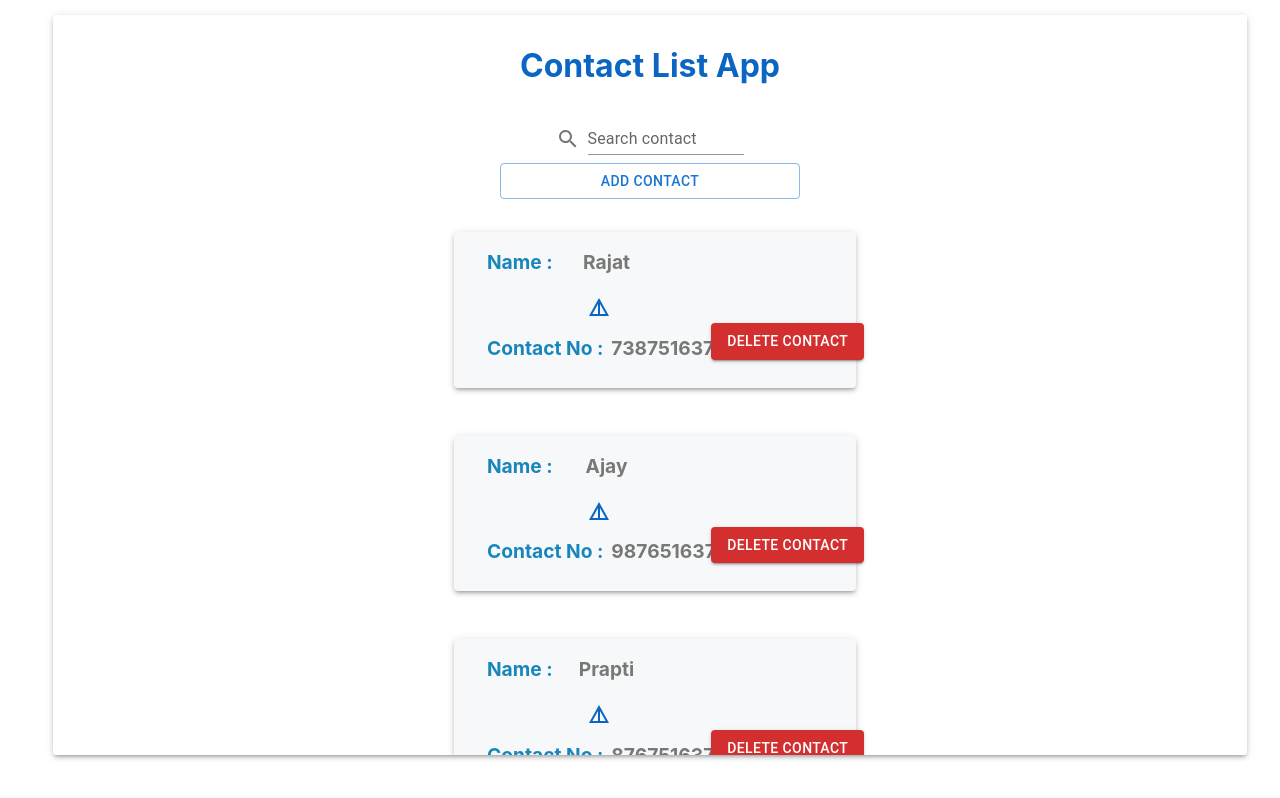
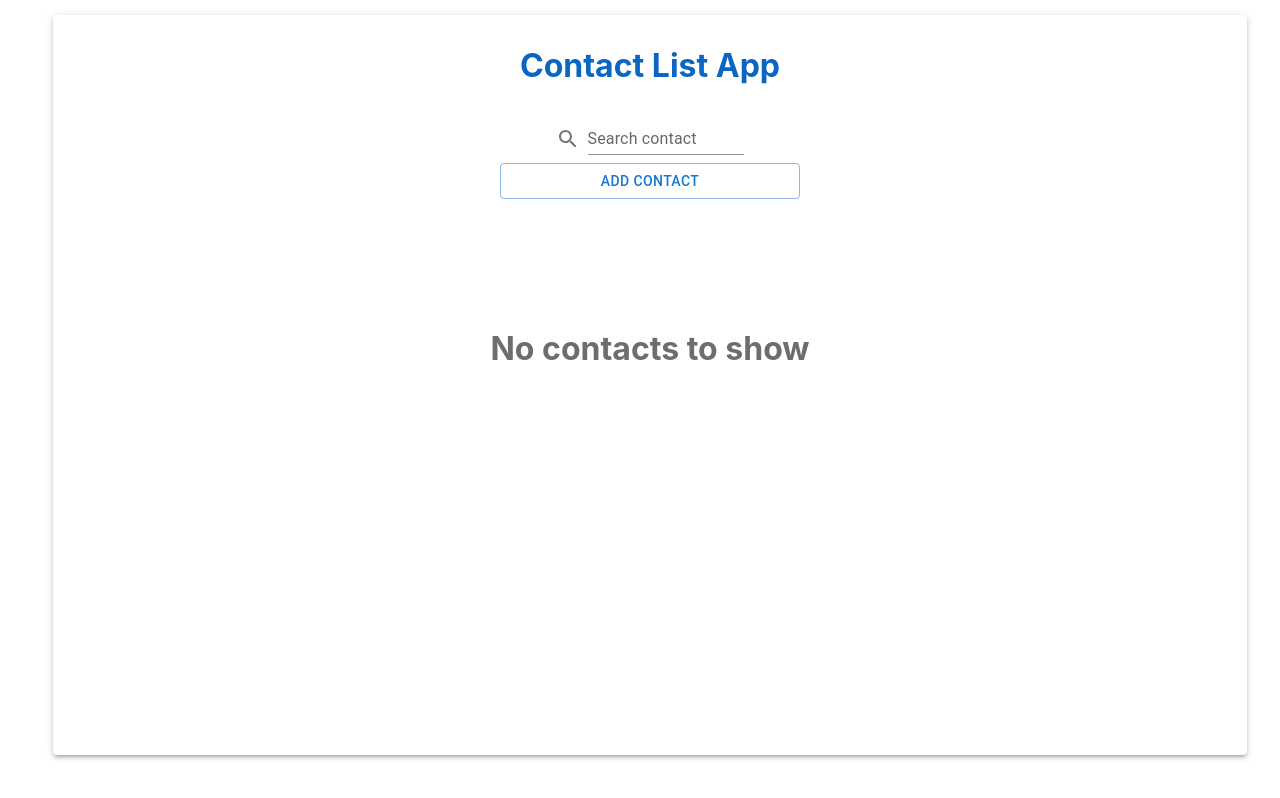
Before and after one commit to Rajattiwari20/React-Contact-App, a React (Create React App) app: page / in a window 1280 px wide. Built offline with nearby package versions, Linux system fonts and the light colour scheme.

Commit message:
Added local storage and improve code and UI

```diff
--- a/package.json
+++ b/package.json
@@ -16,6 +16,7 @@
     "react-dom": "^17.0.2",
     "react-scripts": "4.0.3",
     "styled-components": "^5.3.1",
+    "uuidv4": "^6.2.12",
     "web-vitals": "^1.0.1"
   },
   "scripts": {
--- a/src/components/AddContact.js
+++ b/src/components/AddContact.js
@@ -11,8 +11,14 @@ import DialogTitle from '@mui/material/DialogTitle';
 function AddContact(props) {
 
   const [open, setOpen] = useState(false);
+  const {addContact} = props
   // new contact state
-  const [newContact , setNewContact] = useState({});
+  const [newContact , setNewContact] = useState({
+    name : "",
+    email : "",
+    contactNo : "",
+    address : ""
+  });
 
   const handleClickOpen = () => {
     setOpen(true);
@@ -52,12 +58,19 @@ function AddContact(props) {
       })
   };
 
+
+
   // on add adding new contact at 0 index and remaing array will remain as it is
   const handelAdd = () =>{
-      props.setFilterContact([
-        newContact,
-        ...props.filterContact
-      ])
+      // props.setFilterContact([
+      //   newContact,
+      //   ...props.filterContact
+      // ])
+      if(newContact.name === "" || newContact.email === "" || newContact.contactNo === "" || newContact.address ===""){
+        alert("All fields are mandatory")
+        return
+      }
+      addContact(newContact)
       setOpen(false);
   }
 
--- a/src/components/App.js
+++ b/src/components/App.js
@@ -1,45 +1,58 @@
 import  React, {useState, useEffect} from 'react';
 import { Grid, Paper,TextField, Box} from '@mui/material'
 import AddContact from './AddContact'
-import Contact from './Contact'
-import NoContact from './NoContact'
-import data from '../dummyData'
+import ContactList from './ContactList'
+import {uuid} from 'uuidv4'
 import SearchIcon from '@mui/icons-material/Search';
 
 function App() {
 
   const [contacts , setContacts] = useState([])
-  const [filterContact, setFilterContact] = useState([])
+  const [searchString , setSearchString] = useState("")
+  const [filter , setFilter] = useState([])
 
-  //fillering array to show search result
-  const filterArray = (value) =>{
-    const newValue = value.toLowerCase().trim()
-    if(!newValue){
-      setFilterContact(data);
-    }
-    else{
-      const newFilteredArray = contacts.filter(item=>{
-        //user can serach contacts from all keys
-        return Object.keys(item).some(key => {
-          return item[key].toString().toLowerCase().includes(newValue)
-        })
-      });
-      //set the filteredArray
-      setFilterContact(newFilteredArray)
-    }
+  const addContact =(newContact) =>{
+    // console.log("newContact ==>" , newContact)
+    setContacts([...contacts, {id : uuid(), ...newContact}])
   }
 
-  //set the data
-  useEffect(()=>{
-    setContacts(data)
-    setFilterContact(data);
-  }, [])
+  const deleteContact =(id) =>{
+    const updatedList = contacts.filter((contact) =>{
+      return contact.id !== id;
+    })
+    setContacts(updatedList)
+  }
+
 
 // when user will search handleChnage is called
   const handelChange = (e) => {
     const search = e.target.value;
-    filterArray(search)
+    setSearchString(search)
+    if(searchString !== ""){
+      const filterContacts = contacts.filter((contact) =>{
+      return Object.values(contact).
+        join(" ").toLocaleLowerCase().
+        includes(searchString.toLocaleLowerCase())
+      })
+      setFilter(filterContacts)
+    }else{
+      setFilter(contacts)
+    }
 }
+
+//get the data from localStorage
+useEffect(() =>{
+  let contactsList = JSON.parse(localStorage.getItem('contactsList'))
+  if(contactsList){
+    setContacts(contactsList)
+  }
+
+}, [])
+
+//add data to localStorage
+  useEffect(() =>{
+    localStorage.setItem('contactsList' , JSON.stringify(contacts))
+  }, [contacts])
 
   return (
     <>
@@ -59,23 +72,15 @@ function App() {
                   </Box>
                 </Grid>
                 <Grid item md = {12}>
-                  <AddContact setFilterContact = {setFilterContact} filterContact ={filterContact} />
+                  <AddContact addContact = {addContact}  />
                 </Grid>
-                {/* Maping the filtered Array */}
-                {
-                    filterContact.length > 0 ?
-                    filterContact.map((contact) =>{
-                    return (
-                        <Grid item md = {12} sm = {12} xs = {12}>
-                            <Contact  contact = {contact} setFilterContact = {setFilterContact} filterContact ={filterContact}/>
-                        </Grid>
-                    )
-                    })
-                    :
-                      <Grid item md = {12} sm = {12} xs = {12}>
-                              <NoContact/>
-                      </Grid>
-                  }
+
+                <Grid item md = {12} sm = {12} xs = {12}>
+                    <ContactList
+                      contacts = {searchString.length < 1 ? contacts : filter}
+                      deleteContact = {deleteContact}
+                    />
+                </Grid>
               </Grid>
           </Paper>
         </Grid>
--- a/src/components/Contact.js
+++ b/src/components/Contact.js
@@ -3,21 +3,10 @@ import {Grid, Paper, Button, TextField} from '@mui/material';
 import DetailsIcon from '@mui/icons-material/Details';
 import ContactDetail from './ContactDetail'
 function Contact(props) {
-
-    const {name , email , address , contactNo } = props.contact;
+    const {name , email , address , contactNo , id } = props.contact;
 
     const [open , setOpen] = useState(false);
     const [showDetail , setShowDetail] = useState(false);
-    // const [updatedList , setUpdatedList] = useState(props.filterContact);
-
-
-    //filltering data on the basics of contact number
-    const handelDelete = (contactNo) =>{
-        // console.log("name : ", contactNo )
-        const newArray = props.filterContact.filter((item) => item.contactNo !== contactNo);
-        // console.log("updatedList ==>" , newArray)
-        props.setFilterContact(newArray)
-    }
 
     const handelClick = () =>{
         setOpen(true);
@@ -49,7 +38,7 @@ function Contact(props) {
                         <h1 className = "status">{contactNo} </h1>
                         </Grid>
                         <Grid item >
-                            <Button variant="contained" color="error"  onClick = {() => handelDelete(props.contact.contactNo)} > Delete Contact</Button>
+                            <Button variant="contained" color="error" onClick = {() => props.deleteContact(id)} > Delete Contact</Button>
                         </Grid>
                     </Grid>
                 </Paper>
--- /dev/null
+++ b/src/components/ContactList.js
@@ -0,0 +1,33 @@
+import  React, {useState, useEffect} from 'react';
+import { Grid} from '@mui/material'
+import Contact from './Contact'
+import NoContact from './NoContact'
+
+function ContactList(props) {
+  const {contacts, deleteContact} = props
+  return (
+    <>
+    <Grid container justifyContent = "center"  >
+    {
+        contacts.length > 0 ?
+        contacts.map((contact) =>{
+        return (
+            <Grid item md = {12} sm = {12} xs = {12}>
+                <Contact
+                contact = {contact}
+                deleteContact = {deleteContact}
+                />
+            </Grid>
+        )
+        })
+        :
+        <Grid item md = {12} sm = {12} xs = {12}>
+                <NoContact/>
+        </Grid>
+    }
+      </Grid>
+    </>
+  );
+}
+
+export default ContactList;
```
Also changed, not shown: 2 other files (tests, documents, lock files or other folders).
